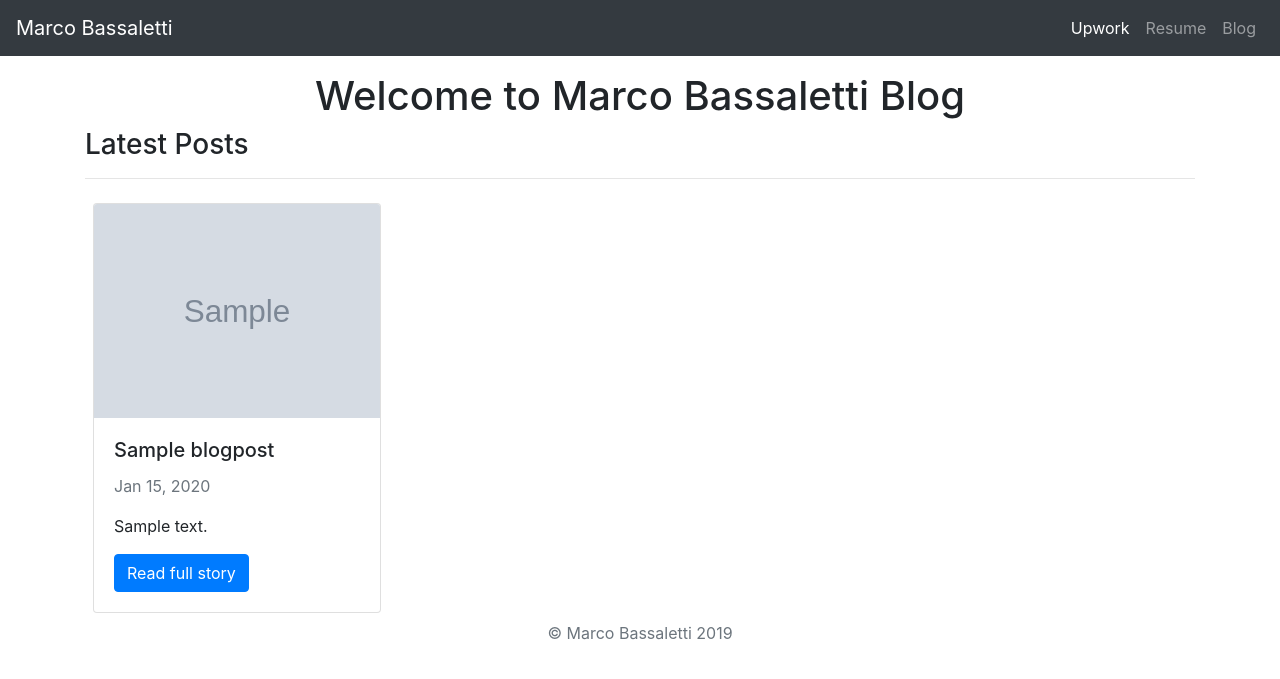
After one commit to mbassale/django-portfolio-site, a Django app: page /blog/ in a window 1280 px wide. The commit adds this page. Shown: the top 679 px of the page. Run offline with Django 3.2, Linux system fonts and the light colour scheme; tables that the repository leaves empty hold one stand-in row (values such as "Sample post"); grey boxes marked "Sample" are stand-in pictures; some libraries are stand-ins or nearby versions.

Commit message:
Added blog post list and empty detail page. Refactored templates using layouts.
Signed-off-by: Marco Bassaletti <bassaletti@gmail.com>

```diff
--- a/blog/models.py
+++ b/blog/models.py
@@ -6,3 +6,15 @@ class BlogPost(models.Model):
     pub_date = models.DateTimeField()
     body = models.TextField()
     image = models.ImageField(upload_to='images/')
+
+    def summary(self):
+        if len(self.body) > 100:
+            return self.body[:100] + '...'
+        else:
+            return self.body
+
+    def pub_date_pretty(self):
+        return self.pub_date.strftime('%b %e, %Y')
+
+    def __str__(self):
+        return self.title
--- /dev/null
+++ b/blog/templates/blog/detail.html
@@ -0,0 +1,6 @@
+{% extends 'layouts/base.html' %}
+{% block content %}
+    <div class="container">
+
+    </div>
+{% endblock %}
--- /dev/null
+++ b/blog/templates/blog/home.html
@@ -0,0 +1,25 @@
+{% extends 'layouts/base.html' %}
+{% block content %}
+    <div class="container">
+        <h1 class="text-center mt-3">Welcome to Marco Bassaletti Blog</h1>
+        <h3 class="text-left">Latest Posts</h3>
+        <hr/>
+        <div class="row">
+            {% for post in posts %}
+                <div class="col-md-6 col-lg-4">
+                    <div class="card mx-2 my-2" style="width: 18rem;">
+                        <img src="{{ post.image.url }}" class="card-img-top img-fluid" alt="{{ post.title }}">
+                        <div class="card-body">
+                            <h5 class="card-title">{{ post.title }}</h5>
+                            <p class="text-muted">{{ post.pub_date_pretty }}</p>
+                            <p class="card-text text-justify">
+                                {{ post.summary }}
+                            </p>
+                            <a href="#" class="btn btn-primary">Read full story</a>
+                        </div>
+                    </div>
+                </div>
+            {% endfor %}
+        </div>
+    </div>
+{% endblock %}
--- /dev/null
+++ b/blog/urls.py
@@ -0,0 +1,8 @@
+from django.urls import path
+from . import views
+
+
+urlpatterns = [
+    path('', views.home, name='blog'),
+    path('<int:post_id>/', views.detail, name='blog_detail')
+]
--- a/blog/views.py
+++ b/blog/views.py
@@ -1,3 +1,17 @@
-from django.shortcuts import render
+import pkg_resources
+from django.shortcuts import render, get_object_or_404
+from .models import BlogPost
 
-# Create your views here.
+
+def home(request):
+    posts = BlogPost.objects.all()
+    return render(request, 'blog/home.html', {
+        'posts': posts
+    })
+
+
+def detail(request, post_id):
+    post = get_object_or_404(BlogPost, pk=post_id)
+    return render(request, 'blog/detail.html', {
+        post: post
+    })
--- a/portfolio/settings.py
+++ b/portfolio/settings.py
@@ -56,7 +56,7 @@ ROOT_URLCONF = 'portfolio.urls'
 TEMPLATES = [
     {
         'BACKEND': 'django.template.backends.django.DjangoTemplates',
-        'DIRS': [],
+        'DIRS': ['templates'],
         'APP_DIRS': True,
         'OPTIONS': {
             'context_processors': [
--- a/portfolio/urls.py
+++ b/portfolio/urls.py
@@ -1,24 +1,10 @@
-"""portfolio URL Configuration
-
-The `urlpatterns` list routes URLs to views. For more information please see:
-    https://docs.djangoproject.com/en/2.1/topics/http/urls/
-Examples:
-Function views
-    1. Add an import:  from my_app import views
-    2. Add a URL to urlpatterns:  path('', views.home, name='home')
-Class-based views
-    1. Add an import:  from other_app.views import Home
-    2. Add a URL to urlpatterns:  path('', Home.as_view(), name='home')
-Including another URLconf
-    1. Import the include() function: from django.urls import include, path
-    2. Add a URL to urlpatterns:  path('blog/', include('blog.urls'))
-"""
 from django.contrib import admin
-from django.urls import path
+from django.urls import path, include
 from django.conf import settings
 from django.conf.urls.static import static
 from jobs import views
 urlpatterns = [
     path('admin/', admin.site.urls),
     path('', views.home, name='home'),
+    path('blog/', include('blog.urls'))
 ] + static(settings.MEDIA_URL, document_root=settings.MEDIA_ROOT)
--- /dev/null
+++ b/templates/layouts/base.html
@@ -0,0 +1,76 @@
+<!doctype html>
+<html lang="en">
+<head>
+    <meta charset="utf-8">
+    <meta name="viewport" content="width=device-width, initial-scale=1, shrink-to-fit=no">
+    <meta name="description" content="">
+    <meta name="author" content="Mark Otto, Jacob Thornton, and Bootstrap contributors">
+    <meta name="generator" content="Jekyll v3.8.5">
+    <title>Album example · Bootstrap</title>
+
+    <!-- Bootstrap core CSS -->
+    <link rel="stylesheet" href="https://stackpath.bootstrapcdn.com/bootstrap/4.3.1/css/bootstrap.min.css"
+          integrity="sha384-ggOyR0iXCbMQv3Xipma34MD+dH/1fQ784/j6cY/iJTQUOhcWr7x9JvoRxT2MZw1T" crossorigin="anonymous">
+
+    <style>
+        .bd-placeholder-img {
+            font-size: 1.125rem;
+            text-anchor: middle;
+            -webkit-user-select: none;
+            -moz-user-select: none;
+            -ms-user-select: none;
+            user-select: none;
+        }
+
+        @media (min-width: 768px) {
+            .bd-placeholder-img-lg {
+                font-size: 3.5rem;
+            }
+        }
+    </style>
+</head>
+<body>
+<header>
+    <nav class="navbar navbar-expand-lg navbar-dark bg-dark">
+        <a class="navbar-brand" href="{% url 'home' %}">Marco Bassaletti</a>
+        <button class="navbar-toggler" type="button" data-toggle="collapse" data-target="#navbarSupportedContent"
+                aria-controls="navbarSupportedContent" aria-expanded="false" aria-label="Toggle navigation">
+            <span class="navbar-toggler-icon"></span>
+        </button>
+
+        <div class="collapse navbar-collapse" id="navbarSupportedContent">
+            <ul class="navbar-nav ml-auto">
+                <li class="nav-item active">
+                    <a class="nav-link" href="https://www.upwork.com/fl/mbassale">Upwork</a>
+                </li>
+                <li class="nav-item">
+                    <a class="nav-link" href="https://www.upwork.com/fl/mbassale">Resume</a>
+                </li>
+                <li class="nav-item">
+                    <a class="nav-link" href="{% url 'blog' %}">Blog</a>
+                </li>
+            </ul>
+        </div>
+    </nav>
+</header>
+
+<main role="main">
+    {% block content %}{% endblock %}
+</main>
+
+<footer class="text-muted">
+    <div class="container text-center">
+        <p>&copy; Marco Bassaletti {% now 'Y' %}</p>
+    </div>
+</footer>
+<script src="https://code.jquery.com/jquery-3.3.1.slim.min.js"
+        integrity="sha384-q8i/X+965DzO0rT7abK41JStQIAqVgRVzpbzo5smXKp4YfRvH+8abtTE1Pi6jizo"
+        crossorigin="anonymous"></script>
+<script src="https://cdnjs.cloudflare.com/ajax/libs/popper.js/1.14.7/umd/popper.min.js"
+        integrity="sha384-UO2eT0CpHqdSJQ6hJty5KVphtPhzWj9WO1clHTMGa3JDZwrnQq4sF86dIHNDz0W1"
+        crossorigin="anonymous"></script>
+<script src="https://stackpath.bootstrapcdn.com/bootstrap/4.3.1/js/bootstrap.min.js"
+        integrity="sha384-JjSmVgyd0p3pXB1rRibZUAYoIIy6OrQ6VrjIEaFf/nJGzIxFDsf4x0xIM+B07jRM"
+        crossorigin="anonymous"></script>
+</body>
+</html>
```
Also changed, not shown: jobs/templates/jobs/home.html (+3 -79 lines).
